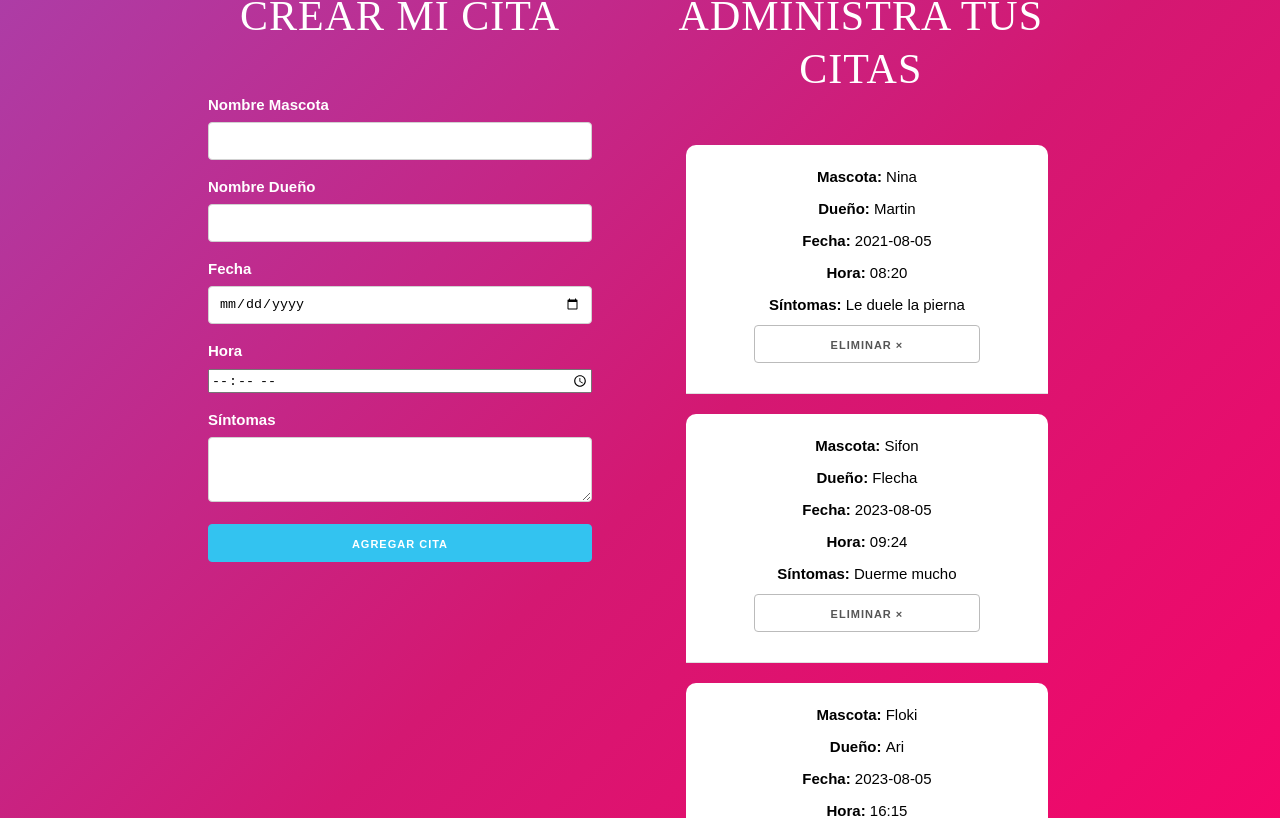
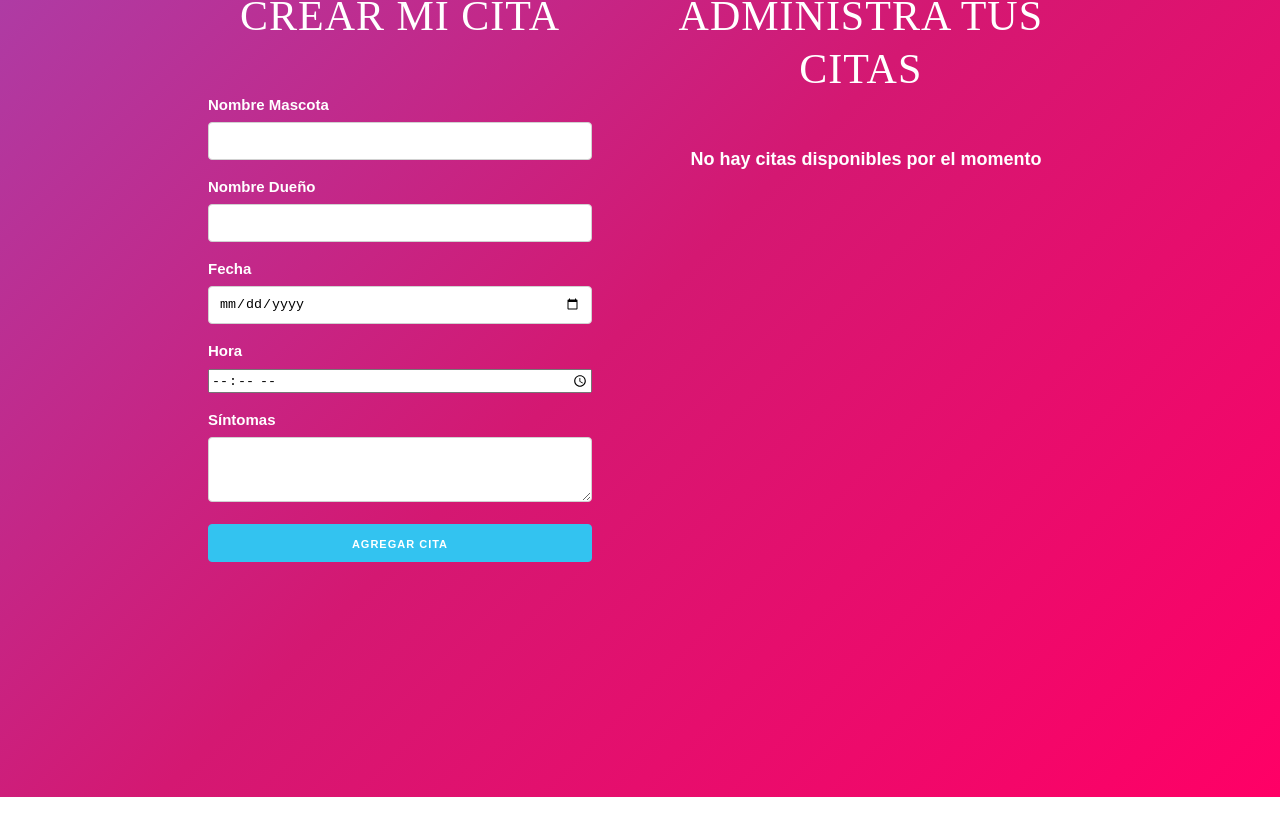
Before and after one commit to tominaccache/citasrecargadoennext, a Next.js app: page /reservas in a window 1280 px wide. Shown: the part 268-1086 px from the top of the page. After the commit the page ends 1065 px from the top, so only its background shows below. Built offline with nearby package versions, Linux system fonts and the light colour scheme.

Commit message:
citas con persistencia

```diff
--- a/app/components/ListaCitas/ListaCitas.js
+++ b/app/components/ListaCitas/ListaCitas.js
@@ -4,11 +4,15 @@ import Subtitulo from '../Subtitulo/Subtitulo';
 function ListaCitas({ citas, eliminarCita }) {
   return (
     <div className="one-half column">
-      <Subtitulo texto="Administra tus citas"  style={{ marginTop:'20px',
-    fontSize: '40px'}}/>
-      {citas.map((cita) => (
-        <Cita key={cita.id} cita={cita} eliminarCita={eliminarCita} />
-      ))}
+      <Subtitulo texto="Administra tus citas"  style={{ marginTop: '20px', fontSize: '40px' }}/>
+
+      {citas.length === 0 ? (
+        <p style={{ marginTop: '15px', fontSize: '18px',color:'white',fontWeight:'bolder',marginLeft:'60px' }}>No hay citas disponibles por el momento</p>
+      ) : (
+        citas.map((cita) => (
+          <Cita key={cita.id} cita={cita} eliminarCita={eliminarCita} />
+        ))
+      )}
     </div>
   );
 }
--- a/app/reservas/page.js
+++ b/app/reservas/page.js
@@ -1,23 +1,42 @@
 'use client'
-import React, { useState } from 'react';
+import React, { useState, useEffect } from 'react';
 import Titulo from '../components/Titulo/Titulo';
 import HacerCita from '../components/HacerCita/HacerCita';
 import ListaCitas from '../components/ListaCitas/ListaCitas';
 
 export default function Reservas() {
-  const [citas, setCitas] = useState([
-    { id: 1, mascota: 'Nina', propietario: 'Martin', fecha: '2021-08-05', hora: '08:20', sintomas: 'Le duele la pierna' },
-    { id: 2, mascota: 'Sifon', propietario: 'Flecha', fecha: '2023-08-05', hora: '09:24', sintomas: 'Duerme mucho' },
-    { id: 3, mascota: 'Floki', propietario: 'Ari', fecha: '2023-08-05', hora: '16:15', sintomas: 'No está comiendo' }
-  ]);
+  // Cargar las citas desde localStorage al inicio
+  const [citas, setCitas] = useState(() => {
+    try {
+      const citasGuardadas = localStorage.getItem('citas');
+      return citasGuardadas ? JSON.parse(citasGuardadas) : [];
+    } catch (error) {
+      console.error('Error al cargar citas de localStorage:', error);
+      return [];
+    }
+  });
 
+  // Guardar las citas en localStorage cada vez que cambien
+  useEffect(() => {
+    try {
+      localStorage.setItem('citas', JSON.stringify(citas));
+    } catch (error) {
+      console.error('Error al guardar citas en localStorage:', error);
+    }
+  }, [citas]);
+
+  // Agregar una nueva cita
   const agregarCita = (nuevaCita) => {
     const confirmacion = window.confirm('¿Está seguro de que desea agregar esta cita?');
     if (confirmacion) {
-      setCitas([...citas, nuevaCita]);
+      setCitas(prevCitas => [
+        ...prevCitas,
+        { ...nuevaCita, id: Date.now() } // Generar un ID único basado en la fecha actual
+      ]);
     }
   };
 
+  // Eliminar una cita
   const eliminarCita = (id) => {
     const confirmacion = window.confirm('¿Está seguro de que desea eliminar esta cita?');
     if (confirmacion) {
```
